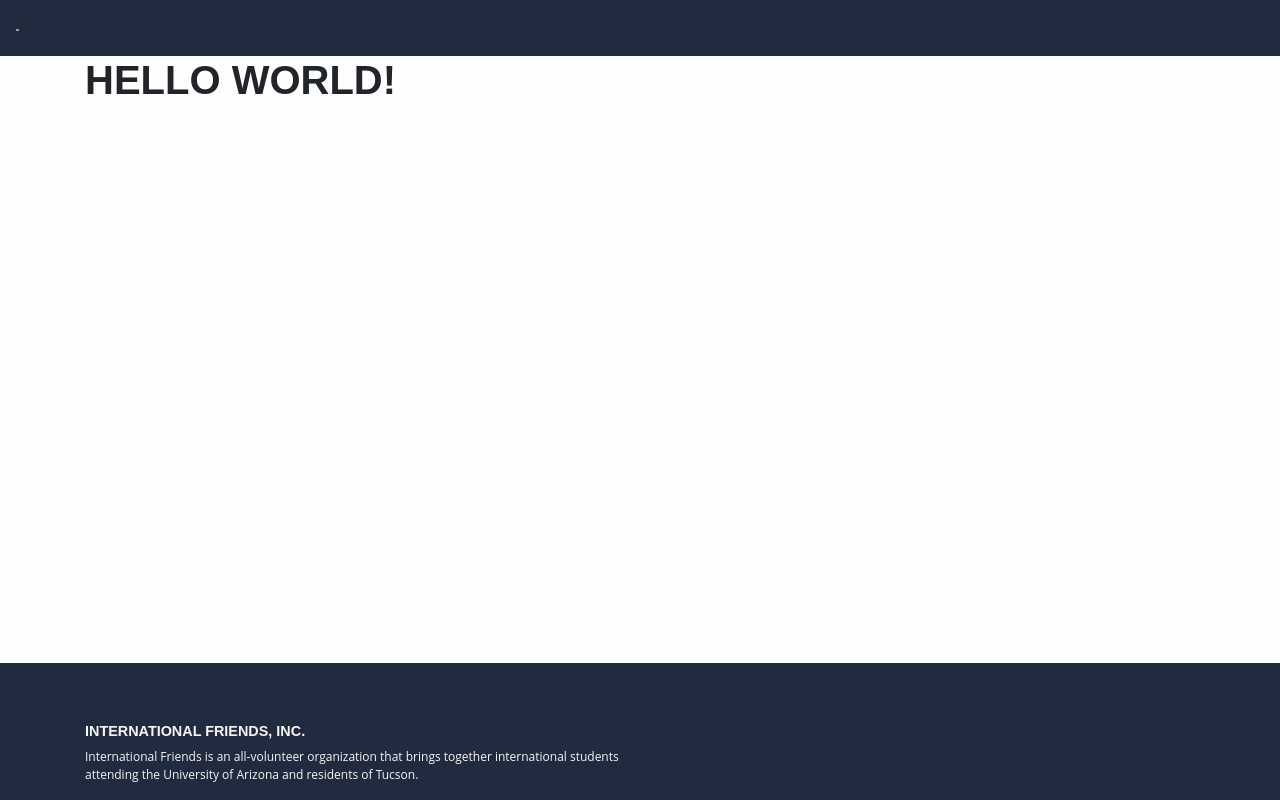
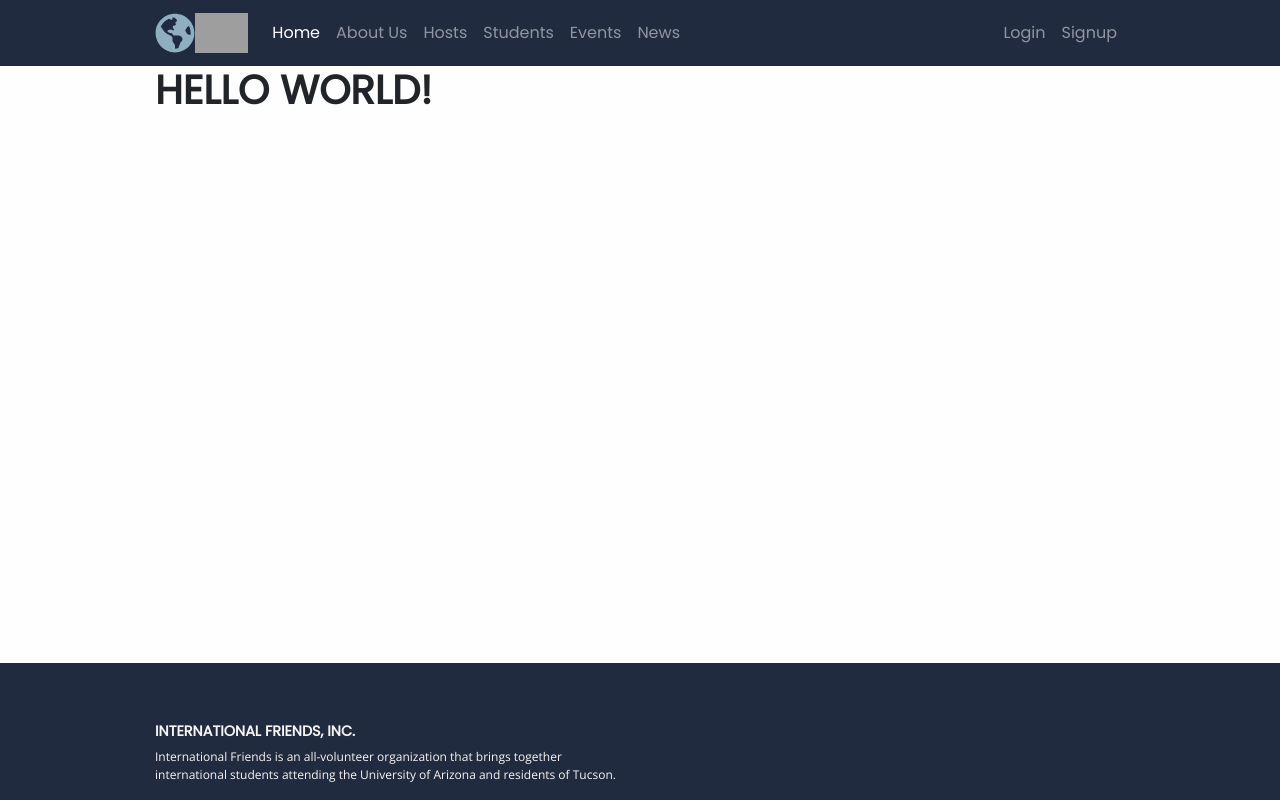
Before and after one commit to tucson-international-friends/ifriends-next, a Next.js app: page / in a window 1280 px wide. Built offline with nearby package versions, Linux system fonts and the light colour scheme; grey boxes are pictures that could not be loaded.

Commit message:
update navbar

```diff
--- a/components/navbar.jsx
+++ b/components/navbar.jsx
@@ -1,12 +1,25 @@
-import { Navbar } from "react-bootstrap";
-import { FaBars } from "react-icons/fa";
+import {
+ Navbar, Nav, Row, Container
+} from "react-bootstrap";
+import { FaBars, FaGlobeAmericas } from "react-icons/fa";
+import Link from "next/link";
 
 export default () => (
-	<Navbar bg="dark" expand="lg" variant="dark">
+	<Navbar expand="md" variant="dark" bg="dark">
+		<Container>
 			<Navbar.Brand>
-			<img src="/static/logo.svg" alt="logo" height="2em" />
+				<FaGlobeAmericas size="2em" color="var(--info)" />
+				<img
+					src="/static/logo.svg"
+					alt="logo"
+					style={{
+						height: "2em"
+					}}
+				/>
 			</Navbar.Brand>
-		<Navbar.Toggle aria-controls="main-navbar-nav" style={{
+			<Navbar.Toggle
+				aria-controls="main-navbar-nav"
+				style={{
 					border: "none"
 				}}>
 				<FaBars />
@@ -19,6 +32,22 @@ export default () => (
 					{"Menu"}
 				</span>
 			</Navbar.Toggle>
-		<Navbar.Collapse id="main-navbar-nav" />
+			<Navbar.Collapse
+				id="main-navbar-nav"
+				className="flex-md-column flex-lg-row">
+				<Nav className="ml-md-auto ml-lg-0 mr-lg-auto order-md-1 order-lg-0">
+					<Nav.Link active>Home</Nav.Link>
+					<Nav.Link>About Us</Nav.Link>
+					<Nav.Link>Hosts</Nav.Link>
+					<Nav.Link>Students</Nav.Link>
+					<Nav.Link>Events</Nav.Link>
+					<Nav.Link>News</Nav.Link>
+				</Nav>
+				<Nav className="ml-auto order-md-0 order-lg-1">
+					<Nav.Link>Login</Nav.Link>
+					<Nav.Link>Signup</Nav.Link>
+				</Nav>
+			</Navbar.Collapse>
+		</Container>
 	</Navbar>
 );
--- a/styles/header.scss
+++ b/styles/header.scss
@@ -1,7 +1,5 @@
-//@import url('https://fonts.googleapis.com/css?family=Poppins');
-
 h1,h2,h3,h4,h5,h6 {
-	font-family: 'Poppins', sans-serif;
+	font-family: $action-font;
 	text-transform: uppercase;
 	font-weight: 700;
 }
--- a/styles/main.scss
+++ b/styles/main.scss
@@ -13,3 +13,4 @@ body {
 }
 @import './footer.scss';
 @import './header.scss';
+@import './navbar.scss';
--- /dev/null
+++ b/styles/navbar.scss
@@ -0,0 +1,4 @@
+nav a {
+	font-family: $action-font;
+    font-weight: 400;
+}
--- a/styles/variables.scss
+++ b/styles/variables.scss
@@ -1,7 +1,12 @@
-// @import url('https://fonts.googleapis.com/css?family=Open+Sans');
+@import url('https://fonts.googleapis.com/css?family=Open+Sans');
+@import url('https://fonts.googleapis.com/css?family=Poppins');
+
 
 // variables
-$font-family-sans-serif: 'Open Sans', sans-serif;
+$font-family-sans-serif: 'Open Sans',
+sans-serif;
+$action-font: 'Poppins',
+sans-serif;
 
 $light-shades: #F7F5F4; // DESERT STORM
 $light-accent: #8FAEBF; // NEPAL
@@ -13,13 +18,21 @@ $highlight: #C2E078;
 $highmedium: #93B14C;
 $hightdark: #65841F;
 
+$white: #fff;
 $off-white: #fefefe;
 
-$theme-colors: (
-	"dark": $dark-shades,
-	"primary": $main-brand, // oxford blue
-	"info": $light-accent, // Bastille
-	"success": #468e4f,
-	"warning": #c47e17,
-	"danger": #f44336
-);
+$theme-colors: ("dark": $dark-shades,
+"primary": $main-brand, // oxford blue
+"info": $light-accent, // Bastille
+"success": #468e4f,
+"warning": #c47e17,
+"danger": #f44336);
+
+$grid-breakpoints: (xs: 0,
+sm: 480px,
+md: 800px,
+lg: 1080px);
+
+$container-max-widths: (sm: 450px,
+md: 750px,
+lg: 1000px);
```
Also changed, not shown: .eslintrc.json, 1 other file (tests, documents, lock files or other folders). Lines whose indentation alone changed are shown as unchanged.
